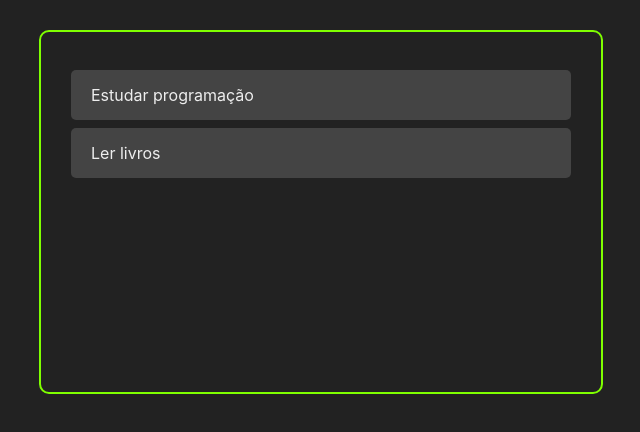
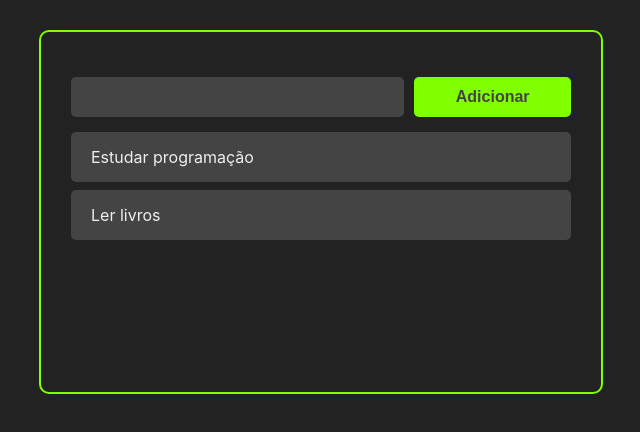
Before and after one commit to samuelfavila/miniproject-react, a React (Create React App) app: page / in a window 1280 px wide. Shown: the top 432 px of the page, without its empty margins (319-959 px from the left). Built offline with nearby package versions, Linux system fonts and the light colour scheme.

Commit message:
Button e AddTask

```diff
--- a/src/App.js
+++ b/src/App.js
@@ -2,6 +2,7 @@
 import "./App.css";
 
 import Tasks from "./components/Tasks";
+import AddTask from "./components/AddTask";
 
 const App = () => {
 	const [tasks, setTasks] = useState([
@@ -19,6 +20,7 @@
 	return (
 		<>
 			<div className="container">
+				<AddTask />
 				<Tasks tasks={tasks} />
 			</div>
 		</>
--- /dev/null
+++ b/src/components/AddTask.css
@@ -0,0 +1,21 @@
+.add-task-container {
+	margin: 15px 0;
+	width: 100%;
+	display: flex;
+}
+
+.add-task-input {
+	height: 40px;
+	padding: 0 10px;
+	border-radius: 5px;
+	border: none;
+	flex: 2;
+	background-color: #444;
+	color: #eee;
+	font-size: 16px;
+}
+
+.add-task-button-container {
+	margin-left: 10px;
+	flex: 1;
+}
--- /dev/null
+++ b/src/components/AddTask.jsx
@@ -0,0 +1,17 @@
+import React from "react";
+import "./AddTask.css";
+
+import Button from './Button'
+
+const AddTask = () => {
+	return (
+		<div className="add-task-container">
+			<input className="add-task-input" type="text" />
+			<div className="add-task-button-container">
+				<Button>Adicionar</Button>
+			</div>
+		</div>
+	);
+};
+
+export default AddTask;
--- /dev/null
+++ b/src/components/Button.css
@@ -0,0 +1,12 @@
+.button {
+	background-color: chartreuse;
+	height: 40px;
+	padding: 0 10px;
+	border-radius: 5px;
+	width: 100%;
+	font-size: 16px;
+	color: #444;
+	font-weight: bold;
+	cursor: pointer;
+	border: none;
+}
--- /dev/null
+++ b/src/components/Button.jsx
@@ -0,0 +1,10 @@
+import React from 'react';
+import './Button.css';
+
+const Button = ({children, onClick}) => {
+    return (
+        <button onClick={onClick} className='button'>{children}</button>
+     );
+}
+
+export default Button;
```
Also changed, not shown: src/components/Task.jsx (renamed from src/components/Task.js), src/components/Tasks.jsx (renamed from src/components/Tasks.js).
